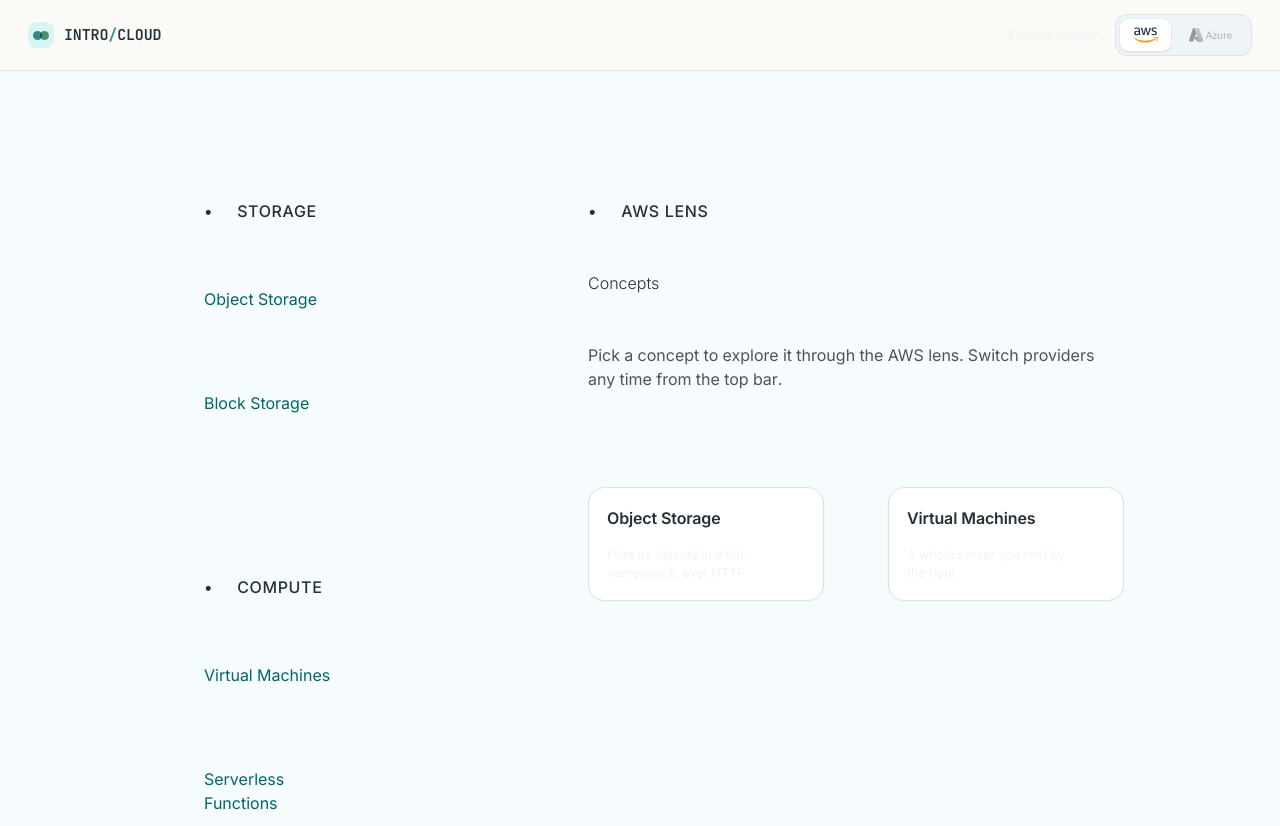
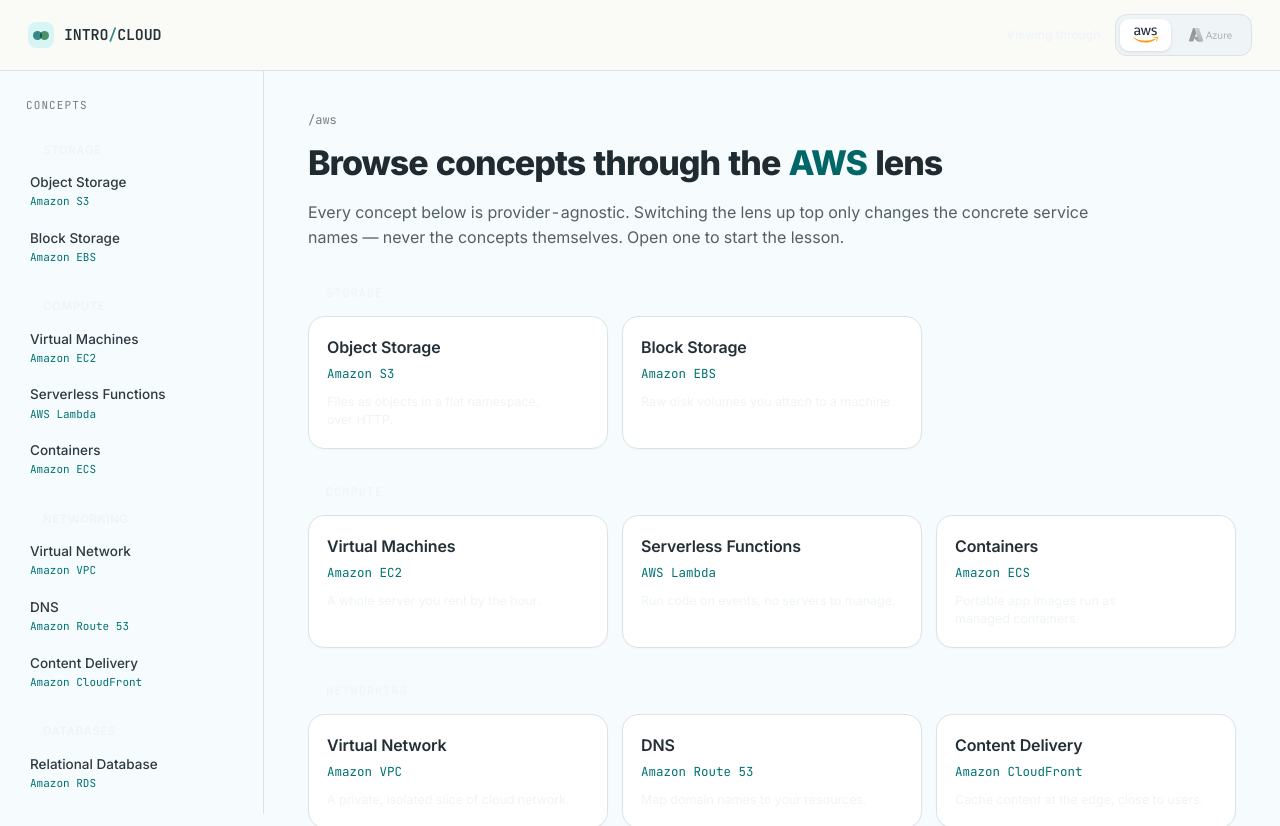
Before and after one commit to niranjan94/intro-to-cloud, a Next.js app: page /aws in a window 1280 px wide. Shown: the top 826 px of the page. Built offline with nearby package versions, Linux system fonts and the light colour scheme.

Commit message:
feat(provider): rebuild browse view with sidebar and grid
Sticky concept sidebar grouped by category with an active-concept rail,
and a browse page that lists every concept through the chosen lens.

```diff
--- a/src/app/[provider]/layout.tsx
+++ b/src/app/[provider]/layout.tsx
@@ -3,8 +3,9 @@
 import { isProvider } from "@/lib/provider";
 
 /**
- * Provider-scoped shell: hosts the concept sidebar alongside the page content.
- * Validates the provider segment here so every nested route is guarded.
+ * Provider-scoped shell: the concept sidebar alongside the page content, capped
+ * to the wide shell width. Validates the provider segment here so every nested
+ * route is guarded.
  */
 export default async function ProviderLayout({
   children,
@@ -17,9 +18,9 @@
   if (!isProvider(provider)) notFound();
 
   return (
-    <div className="mx-auto flex w-full max-w-[var(--page-max-width)] flex-col gap-32 px-24 py-32 md:flex-row md:gap-48">
+    <div className="mx-auto flex w-full max-w-[var(--shell-max-width)] flex-1 items-stretch">
       <Sidebar provider={provider} />
-      <main className="min-w-0 flex-1">{children}</main>
+      <main className="min-w-0 flex-1 pb-[90px]">{children}</main>
     </div>
   );
 }
--- a/src/app/[provider]/page.tsx
+++ b/src/app/[provider]/page.tsx
@@ -1,11 +1,12 @@
 import { notFound } from "next/navigation";
-import { ConceptCard } from "@/components/concept-card";
-import { SectionLabel } from "@/components/section-label";
-import { conceptSupportsProvider, concepts } from "@/content/registry";
+import { CategorySection } from "@/components/category-section";
+import { conceptsByCategory } from "@/content/registry";
 import { PROVIDER_LABELS } from "@/content/types";
 import { isProvider } from "@/lib/provider";
 
-/** Provider overview: lists the concepts available through this provider's lens. */
+const groups = conceptsByCategory();
+
+/** Provider overview: browse every concept through this provider's lens. */
 export default async function ProviderOverview({
   params,
 }: {
@@ -14,29 +15,27 @@
   const { provider } = await params;
   if (!isProvider(provider)) notFound();
 
-  const available = concepts.filter((concept) =>
-    conceptSupportsProvider(concept, provider),
-  );
+  return (
+    <div className="px-[44px] pt-[40px] motion-safe:animate-[fadeUp_0.4s_ease_both] max-[760px]:px-[20px] max-[760px]:pt-[28px]">
+      <div className="font-mono text-[12px] text-faint">/{provider}</div>
+      <h1 className="mt-[8px] text-[34px] font-extrabold tracking-[-0.03em] text-ink">
+        Browse concepts through the{" "}
+        <span className="text-teal-ink">{PROVIDER_LABELS[provider]}</span> lens
+      </h1>
+      <p className="mt-[12px] max-w-[52em] text-[16px] leading-[1.55] text-body-soft">
+        Every concept below is provider-agnostic. Switching the lens up top only
+        changes the concrete service names — never the concepts themselves. Open
+        one to start the lesson.
+      </p>
 
-  return (
-    <div className="flex flex-col gap-24">
-      <div className="flex flex-col gap-12">
-        <SectionLabel>{PROVIDER_LABELS[provider]} LENS</SectionLabel>
-        <h1 className="text-heading font-light text-ink-black">Concepts</h1>
-        <p className="max-w-[60ch] text-body text-slate-gray">
-          Pick a concept to explore it through the {PROVIDER_LABELS[provider]}{" "}
-          lens. Switch providers any time from the top bar.
-        </p>
-      </div>
-      <div className="grid grid-cols-1 gap-16 sm:grid-cols-2">
-        {available.map((concept) => (
-          <ConceptCard
-            key={concept.id}
-            concept={concept}
-            href={`/${provider}/${concept.id}`}
-          />
-        ))}
-      </div>
+      {groups.map((group) => (
+        <CategorySection
+          key={group.category}
+          category={group.category}
+          concepts={group.concepts}
+          provider={provider}
+        />
+      ))}
     </div>
   );
 }
--- a/src/components/sidebar.tsx
+++ b/src/components/sidebar.tsx
@@ -2,53 +2,70 @@
 
 import Link from "next/link";
 import { usePathname } from "next/navigation";
-import { SectionLabel } from "@/components/section-label";
 import { conceptsByCategory } from "@/content/registry";
-import type { Provider } from "@/content/types";
+import { CATEGORY_META, type Provider } from "@/content/types";
 import { cn } from "@/lib/utils";
 
 const groups = conceptsByCategory();
 
 /**
- * Concepts grouped by Category with the current concept highlighted. Category
- * labels use the micro-label treatment (• CATEGORY). Links stay within the
- * active provider so switching concepts preserves the lens.
+ * The concept sidebar: every concept grouped by category, each row showing its
+ * title and the active provider's service name. The row for the concept in the
+ * current URL is highlighted with a teal rail. Links stay within the active
+ * provider so navigating concepts keeps the lens.
  */
 export function Sidebar({ provider }: { provider: Provider }) {
   const pathname = usePathname();
 
   return (
-    <nav
-      aria-label="Concepts"
-      className="flex w-full flex-col gap-32 md:w-[240px]"
-    >
+    <aside className="sticky top-[var(--topbar-height)] hidden h-[calc(100vh-var(--topbar-height))] w-[264px] shrink-0 self-start overflow-auto border-r border-line px-[16px] pb-[40px] pt-[26px] min-[760px]:block max-[1000px]:w-[208px]">
+      <div className="px-[10px] pb-[4px] font-mono text-[11px] tracking-[0.1em] text-faint">
+        CONCEPTS
+      </div>
       {groups.map((group) => (
-        <div key={group.category} className="flex flex-col gap-8">
-          <SectionLabel className="px-12">{group.category}</SectionLabel>
-          <ul className="flex flex-col gap-4">
+        <div key={group.category} className="mt-[20px]">
+          <div className="flex items-center gap-[8px] px-[10px] py-[4px]">
+            <span
+              aria-hidden
+              className="inline-block h-[9px] w-[9px] shrink-0 rounded-[3px]"
+              style={{ background: CATEGORY_META[group.category].accent }}
+            />
+            <span className="text-[11.5px] font-semibold uppercase tracking-[0.05em] text-muted">
+              {group.category}
+            </span>
+          </div>
           {group.concepts.map((concept) => {
             const href = `/${provider}/${concept.id}`;
-              const isActive = pathname === href;
+            const active = pathname === href;
             return (
-                <li key={concept.id}>
               <Link
+                key={concept.id}
                 href={href}
-                    aria-current={isActive ? "page" : undefined}
+                aria-current={active ? "page" : undefined}
                 className={cn(
-                      "block rounded-list-items px-12 py-8 text-body-sm transition-colors",
-                      isActive
-                        ? "bg-accent font-medium text-accent-foreground"
-                        : "text-slate-gray hover:bg-bone hover:text-ink-black",
+                  "relative flex w-full items-center gap-[10px] rounded-[10px] py-[9px] pl-[14px] pr-[10px] transition-colors",
+                  active ? "bg-teal-soft" : "hover:bg-[oklch(0.96_0.012_195)]",
                 )}
               >
+                {active ? (
+                  <span
+                    aria-hidden
+                    className="absolute bottom-[8px] left-[4px] top-[8px] w-[3px] rounded-[2px] bg-teal-ring"
+                  />
+                ) : null}
+                <span className="flex min-w-0 flex-col items-start gap-[1px]">
+                  <span className="text-[13.5px] font-medium text-ink-strong">
                     {concept.title}
+                  </span>
+                  <span className="max-w-[180px] truncate font-mono text-[11px] text-teal">
+                    {concept.services[provider]}
+                  </span>
+                </span>
               </Link>
-                </li>
             );
           })}
-          </ul>
         </div>
       ))}
-    </nav>
+    </aside>
   );
 }
```
Lines whose indentation alone changed are shown as unchanged.
